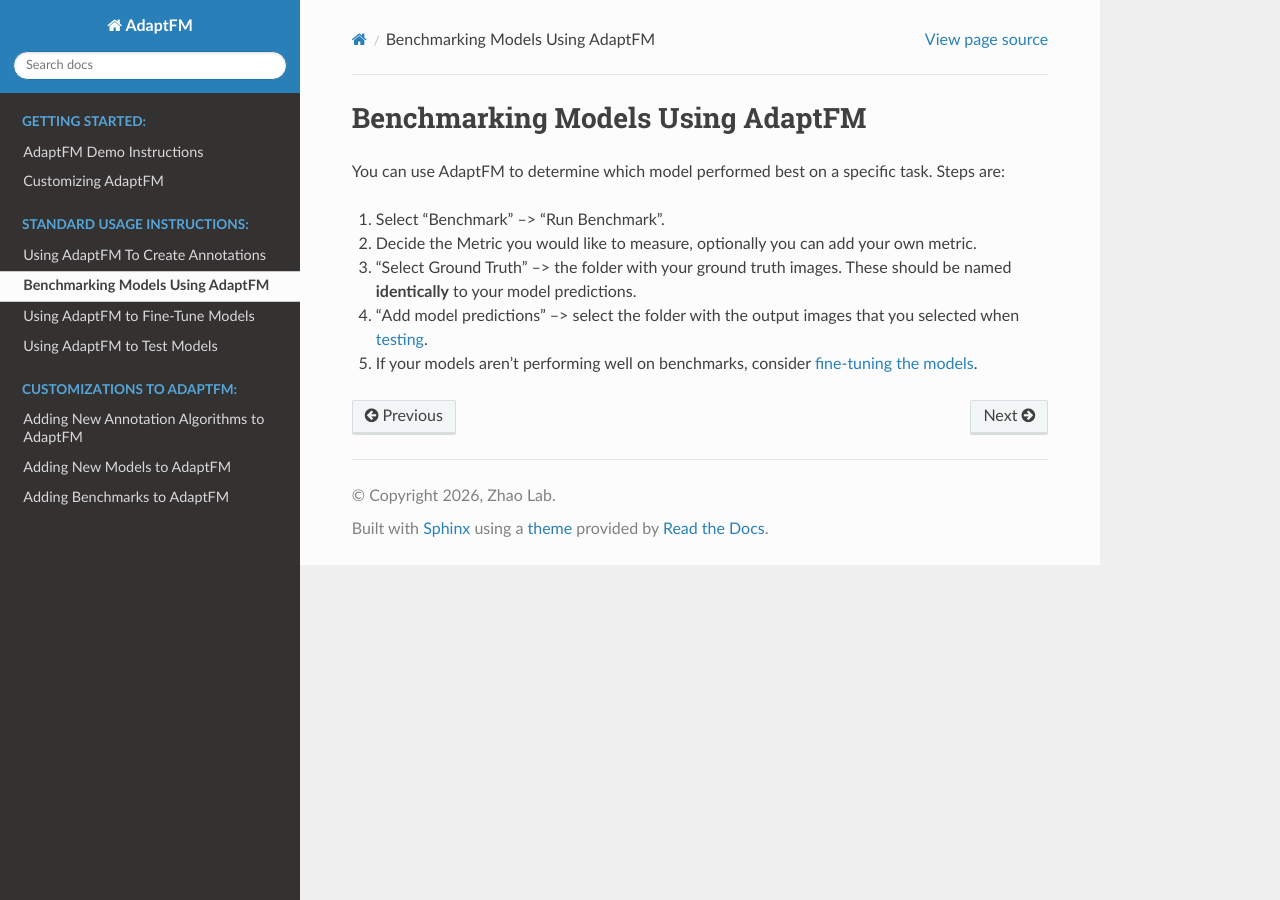
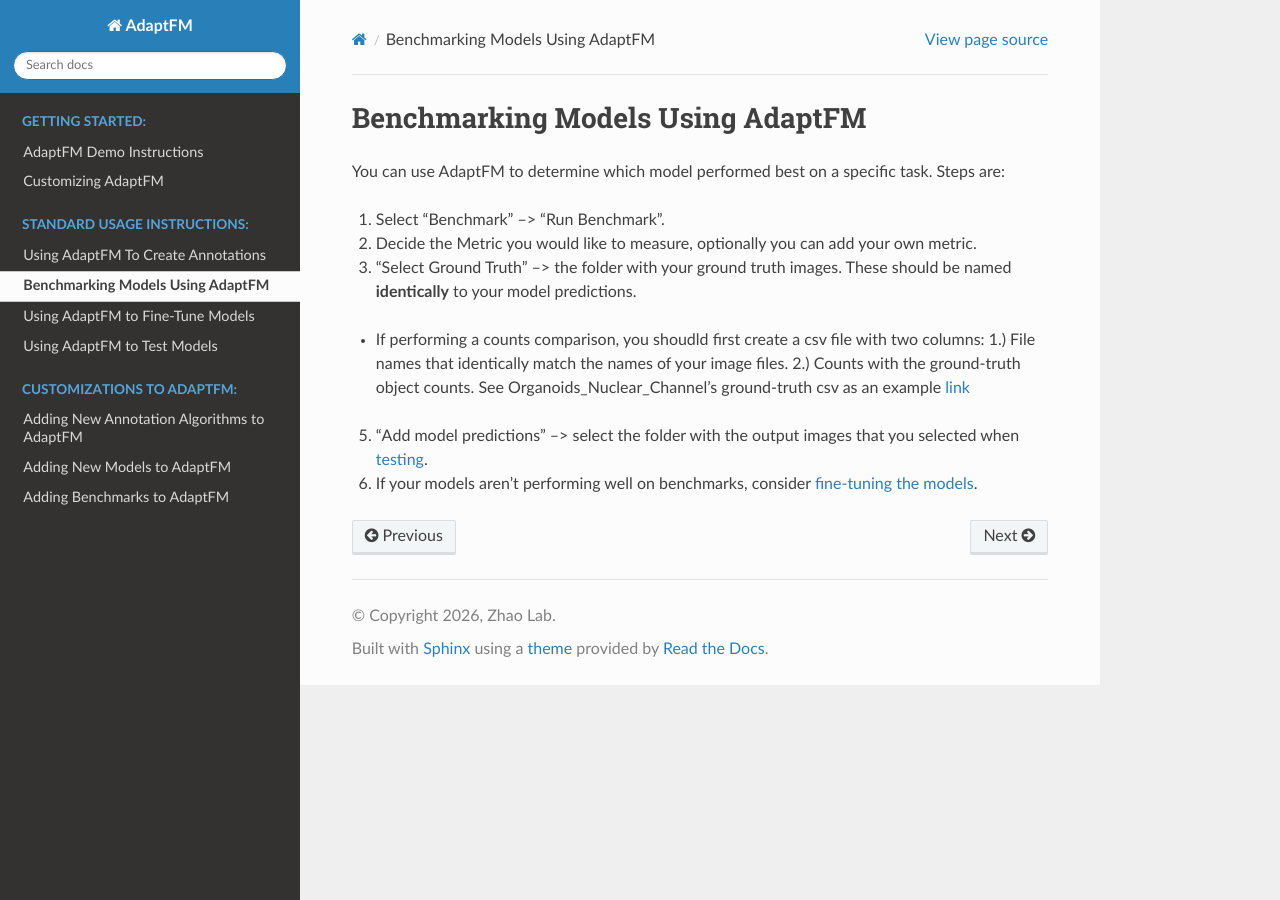
Before and after one commit to Zhao-Lab-UW-DHO/AdaptFM, a Sphinx documentation site: the page built from docs/Standard/Benchmarking-Models.md, in a window 1280 px wide. Built offline with Sphinx 7.4.7 and the Read the Docs theme 3.1.0, drawn with Linux system fonts in a browser that asks for light colours.

Commit message:
Update Benchmarking-Models.md

```diff
--- a/docs/Standard/Benchmarking-Models.md
+++ b/docs/Standard/Benchmarking-Models.md
@@ -4,5 +4,6 @@ You can use AdaptFM to determine which model performed best on a specific task.
 1. Select "Benchmark" --> "Run Benchmark".
 2. Decide the Metric you would like to measure, optionally you can add your own metric.
 3. "Select Ground Truth" --> the folder with your ground truth images. These should be named **identically** to your model predictions.
-4. "Add model predictions" --> select the folder with the output images that you selected when [testing](./Testing-Models.md).
-5. If your models aren't performing well on benchmarks, consider [fine-tuning the models](./Fine-tuning-models.md).
+- If performing a counts comparison, you shoudld first create a csv file with two columns: 1.) File names that identically match the names of your image files. 2.) Counts with the ground-truth object counts. See Organoids_Nuclear_Channel's ground-truth csv as an example [link](https://huggingface.co/datasets/hbakhtiar/AdaptFM_Testing/tree/main)
+5. "Add model predictions" --> select the folder with the output images that you selected when [testing](./Testing-Models.md).
+6. If your models aren't performing well on benchmarks, consider [fine-tuning the models](./Fine-tuning-models.md).
```
